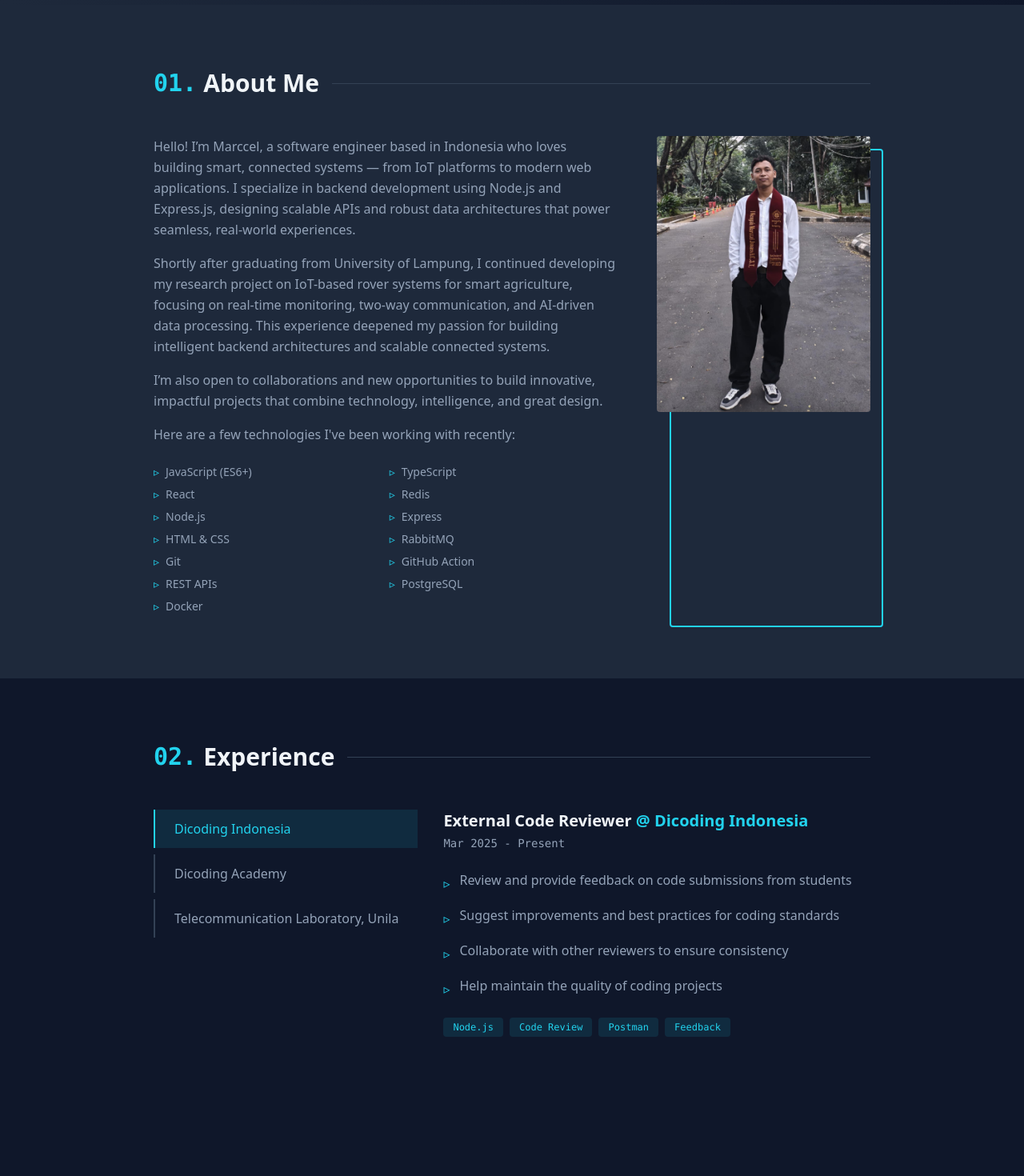
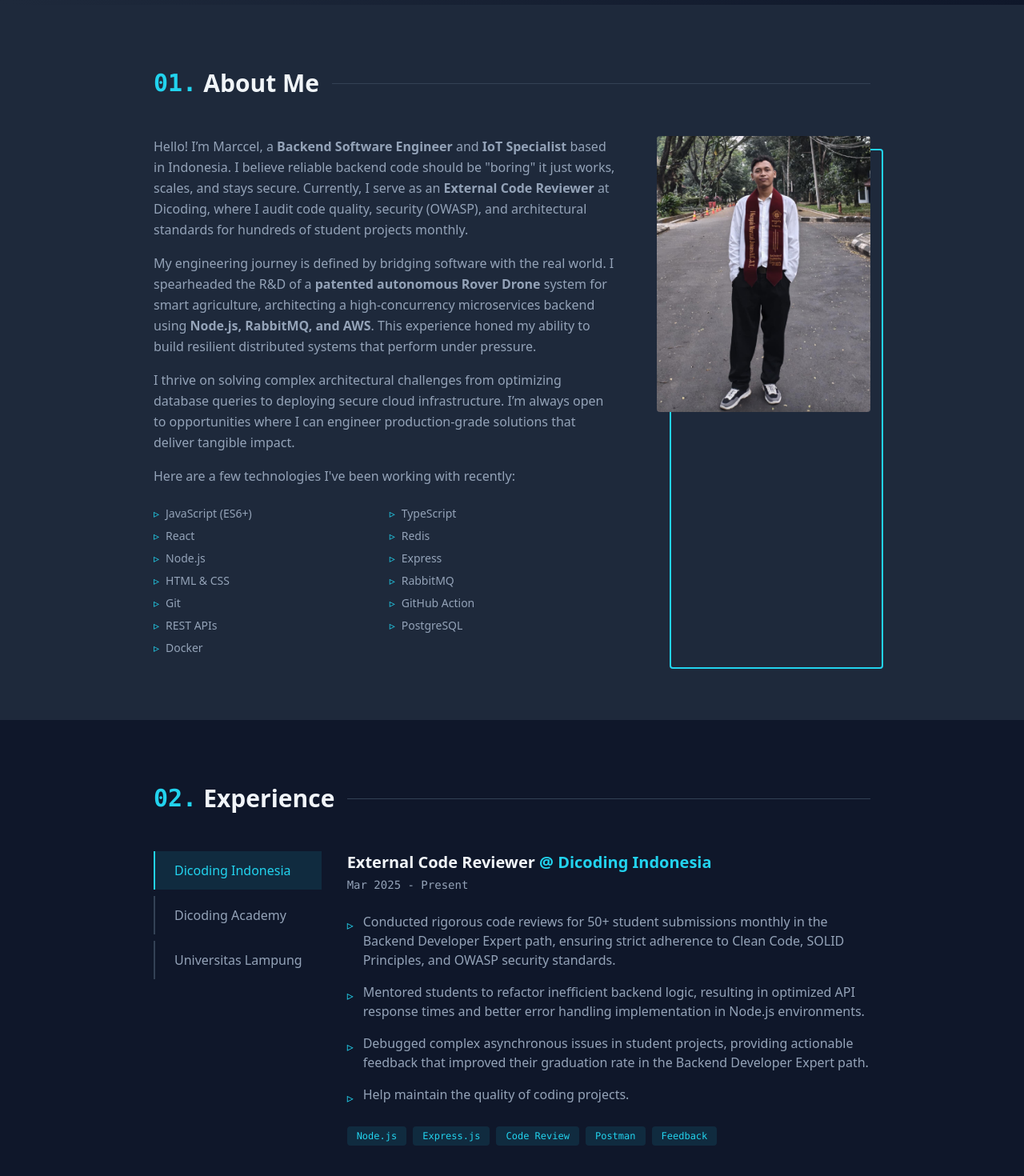
Before and after one commit to marcceljanara/portfolio, a React (Create React App) app: page / in a window 1280 px wide. Shown: the part 794-2264 px from the top of the page at 80% size. Built offline with nearby package versions, Linux system fonts and the light colour scheme.

Commit message:
update content in web portfolio

```diff
--- a/src/components/About.jsx
+++ b/src/components/About.jsx
@@ -19,19 +19,20 @@ const About = () => {
           <div className="md:col-span-2">
           <div className="text-slate-400 space-y-4 leading-relaxed">
             <p>
-                Hello! I’m Marccel, a software engineer based in Indonesia who loves building smart,
-                connected systems — from IoT platforms to modern web applications. I specialize in backend development
-                using Node.js and Express.js, designing scalable APIs and robust data architectures that power seamless, real-world experiences.
+              Hello! I’m Marccel, a <strong>Backend Software Engineer</strong> and <strong>IoT Specialist</strong> based in Indonesia.
+              I believe reliable backend code should be "boring" it just works, scales, and stays secure.
+              Currently, I serve as an <strong>External Code Reviewer</strong> at Dicoding, where I audit code quality,
+              security (OWASP), and architectural standards for hundreds of student projects monthly.
             </p>
             <p>
-                Shortly after graduating from University of Lampung, I continued developing my research project
-                on IoT-based rover systems for smart agriculture, focusing on real-time monitoring,
-                two-way communication, and AI-driven data processing. This experience deepened my passion for
-                building intelligent backend architectures and scalable connected systems.
+              My engineering journey is defined by bridging software with the real world. I spearheaded the R&D of a
+              <strong> patented autonomous Rover Drone</strong> system for smart agriculture, architecting a high-concurrency
+              microservices backend using <strong>Node.js, RabbitMQ, and AWS</strong>. This experience honed my ability to build
+              resilient distributed systems that perform under pressure.
             </p>
             <p>
-                I’m also open to collaborations and new opportunities to build innovative,
-                impactful projects that combine technology, intelligence, and great design.
+              I thrive on solving complex architectural challenges from optimizing database queries to deploying secure cloud infrastructure.
+              I’m always open to opportunities where I can engineer production-grade solutions that deliver tangible impact.
             </p>
             <p>Here are a few technologies I've been working with recently:</p>
           </div>
--- a/src/components/Experience.jsx
+++ b/src/components/Experience.jsx
@@ -10,33 +10,33 @@ const Experience = () => {
       position: 'External Code Reviewer',
       period: 'Mar 2025 - Present',
       responsibilities: [
-        'Review and provide feedback on code submissions from students',
-        'Suggest improvements and best practices for coding standards',
-        'Collaborate with other reviewers to ensure consistency',
-        'Help maintain the quality of coding projects'
+        'Conducted rigorous code reviews for 50+ student submissions monthly in the Backend Developer Expert path, ensuring strict adherence to Clean Code, SOLID Principles, and OWASP security standards.',
+        'Mentored students to refactor inefficient backend logic, resulting in optimized API response times and better error handling implementation in Node.js environments.',
+        'Debugged complex asynchronous issues in student projects, providing actionable feedback that improved their graduation rate in the Backend Developer Expert path.',
+        'Help maintain the quality of coding projects.'
       ],
-      technologies: ['Node.js', 'Code Review', 'Postman', 'Feedback']
+      technologies: ['Node.js', 'Express.js', 'Code Review', 'Postman', 'Feedback']
     },
     {
       company: 'Dicoding Academy',
       position: 'Certified Independent Study Student',
       period: 'Feb 2024 - Jun 2024',
       responsibilities: [
-        'Studied and completed various coding modules and projects',
-        'Applied learned skills in real-world scenarios',
-        'Collaborated with peers and mentors for knowledge sharing',
-        'Achieved certification in multiple programming disciplines'
+        'Spearheaded the backend development of a medical information platform, architecting a RESTful API using Node.js and Express.js to handle complex disease-medication data relationships in PostgreSQL.',
+        'Implemented JWT (JSON Web Token) for secure Role-Based Access Control (RBAC) and deployed the production build to a VPS with custom DNS configuration, ensuring data integrity and accessibility.',
+        'Integrated GitHub Actions for CI/CD pipelines and enforced code reliability through comprehensive unit testing with Jest and API testing via Postman.',
+        'Selected as a Top-Tier Graduate (Frontend & Backend Expert Path) with 940 learning hours, completing the program with a score 92.89/100.'
       ],
       technologies: ['JavaScript', 'Node.js', 'CSS', 'HTML', 'Express.js', 'PostgreSQL', 'Postman']
     },
     {
-      company: 'Telecommunication Laboratory, Unila',
-      position: 'Backend Developer',
+      company: 'Universitas Lampung',
+      position: 'Research Engineer & Laboratory Assistant ',
       period: 'Feb 2024 - Jan 2025',
       responsibilities: [
-        'Developed backend project for competition Lomba Riset Sawit 2024 using Node.js and Express',
-        'Developed backend project for PPK Ormawa KOPMA Unila using Node.js and Express',
-        'Participated in collaboration meetings and contributed to project planning',
+        'Spearheaded the R&D of "Rover-Drone," a patented autonomous system for smart agriculture. Architected a scalable backend using Node.js Microservices, PostgreSQL, and RabbitMQ to handle high-concurrency data processing.',
+        'Engineered a real-time bi-directional communication protocol using MQTT and Redis, achieving sub-second latency for remote device control and sensor monitoring.',
+        'Secured research funding from BPDPKS (Palm Oil Research Competition) and led a multidisciplinary team to achieve Technology Readiness Level (TKT) 6, successfully deploying the prototype in real-world plantation environments.',
         'Providing lessons and exercises during the practicum period for lab practitioners',
       ],
       technologies: ['Network', 'Node.js', 'Express.js', 'PostgreSQL', 'Github']
--- a/src/components/Projects.jsx
+++ b/src/components/Projects.jsx
@@ -8,14 +8,14 @@ const Projects = () => {
       description: 'Rover-Drone API is a backend system designed to power an IoT-based rover-drone rental and management platform. It supports subscription-based device rentals, real-time MQTT control, logistics integration, and automated reporting, making it suitable for smart agriculture applications such as oil palm plantation monitoring.',
       technologies: ['PostgreSQL', 'Express.js', 'Node.js', 'Redis', 'RabbitMQ', 'MQTT', 'Docker', 'Jest'],
       github: 'https://github.com/marcceljanara/rover-drone-api-v2',
-      external: '#'
+      external: 'https://api.xsmartagrichain.site/v1/api-docs'
     },
     {
       title: 'Rover Drone Web App',
       description: 'Developed using React 18 with MUI and Bootstrap for responsive, modern UI. Implemented smooth animations with Framer Motion and real-time data visualization with ApexCharts. Integrated secure authentication using JWT, dynamic dashboards, and detailed user/admin interfaces for rental, payment, and device management.',
       technologies: ['React.js', 'Javascript', 'HTML', 'CSS'],
       github: 'https://github.com/marcceljanara/rover-drone-webapp-v2',
-      external: '#'
+      external: 'https://www.xsmartagrichain.site/'
     },
     {
       title: 'Rover Drone IoT',
```
Lines whose indentation alone changed are shown as unchanged.
